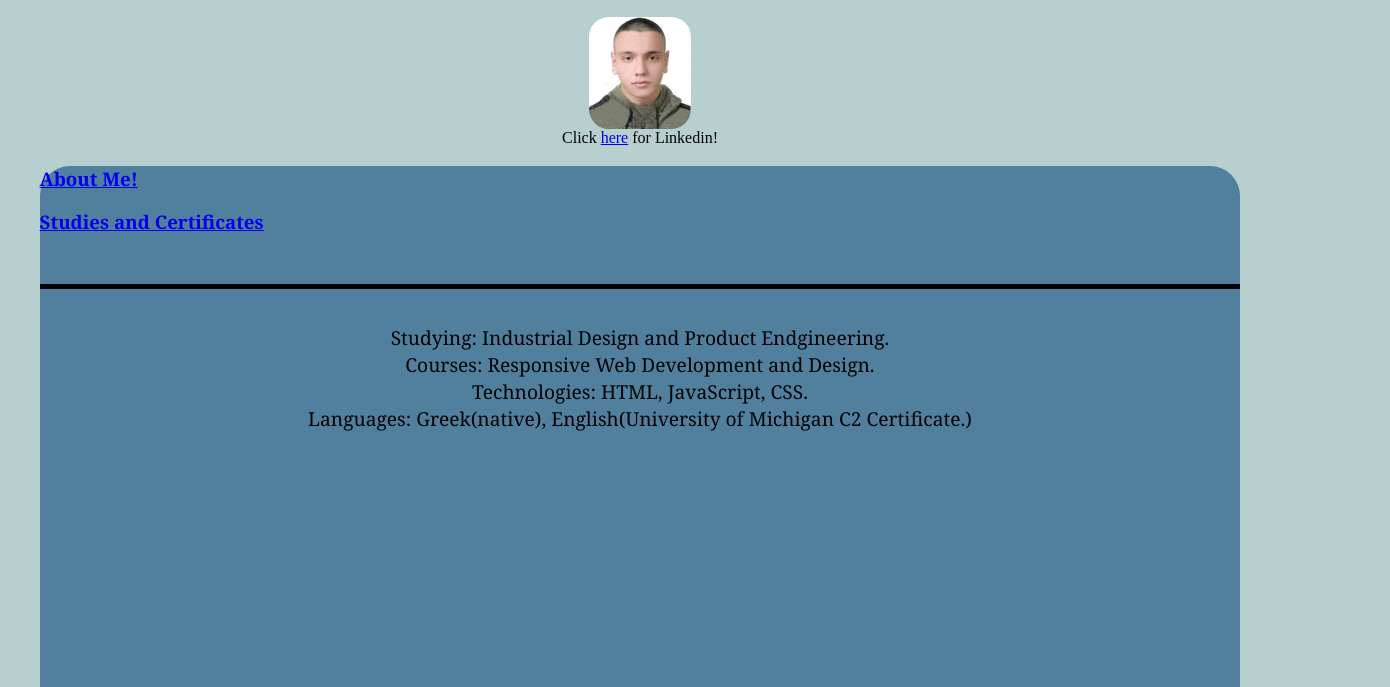
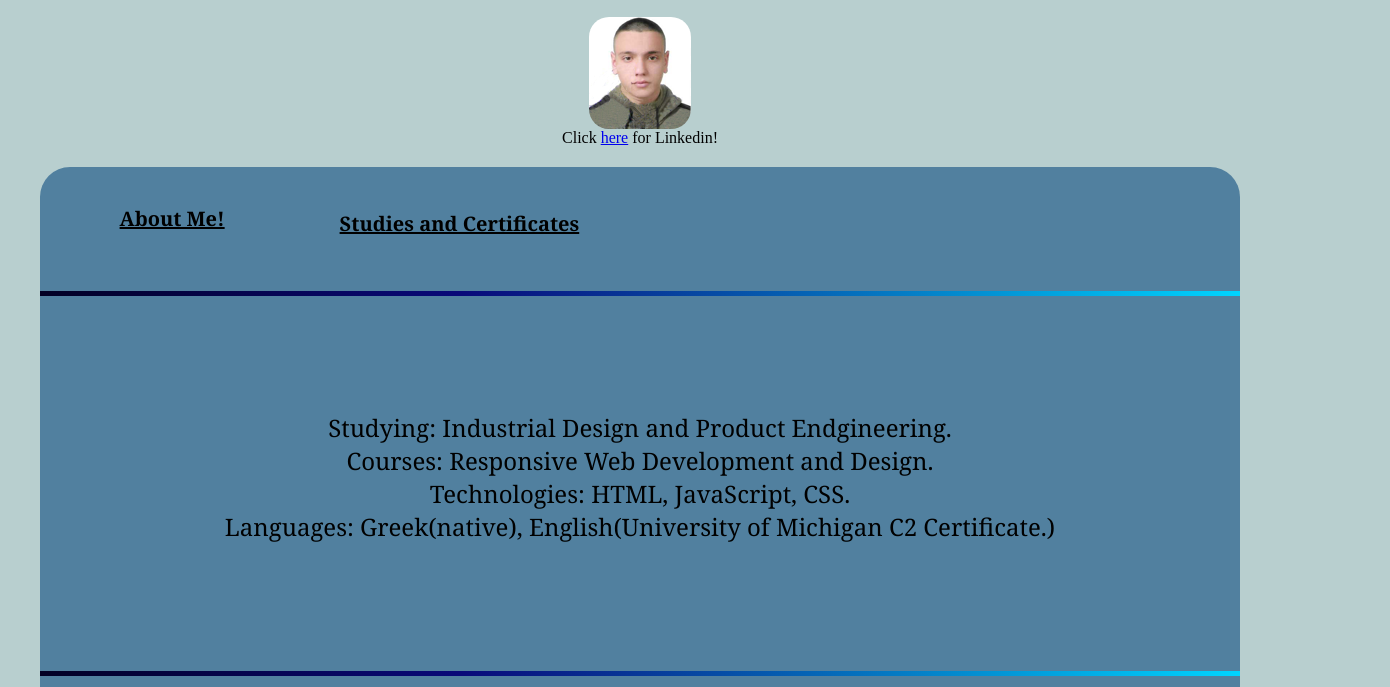
Before and after one commit to giannisPlymmenos/giannisPlymmenos.github.io, a plain HTML site: page studies.html in a window 1280 px wide. Shown: the part 113-800 px from the top of the page, 1390 px wide, since content can reach past the window. Drawn offline with Linux system fonts and the light colour scheme.

Commit message:
Update styles.css

```diff
--- a/styles.css
+++ b/styles.css
@@ -17,11 +17,14 @@ body{
     border-radius: 30px;
 
 
+
+
 }
 h2{
     text-align: left;
     padding-top: 50px;
     padding-left:50px;
+    margin: -T 0;
 
 }
 .firstline{
@@ -30,11 +33,13 @@ h2{
     background-color: black;
     padding: 0px;
     margin: 50px auto;
+    background: linear-gradient(90deg, rgba(2,0,36,1) 0%, rgba(9,9,121,1) 35%, rgba(0,212,255,1) 100%);
 }
 .aboutmep{
     text-align: center;
-    padding: 40px;
-    font-size: larger;
+    top: 120px;
+    font-size: 150%;
+    position: relative;
 }
 .secondline{
     width: 100%;
@@ -82,7 +87,11 @@ h2{
     width: 100%;
     height: 5px;
     background-color: black;
-    padding: 0px;
+    position: relative;
+    margin-top: 400px;
+    background: linear-gradient(90deg, rgba(2,0,36,1) 0%, rgba(9,9,121,1) 35%, rgba(0,212,255,1) 100%);
+
+
 
 
 }
@@ -92,3 +101,44 @@ h2{
     margin: 0 auto;
 
 }
+
+
+
+
+.aboutme{
+    position: relative;
+    left: 40px;
+    top: 19px;
+    color: black;
+    font-size: 20px;
+
+}
+
+.stu{
+
+    position: relative;
+    left: 150px;
+    color: black;
+    font-size: 20px;
+    top: -2px;
+}
+
+
+
+
+a:visited{
+    background-color: black;
+}
+
+
+.secondline2{
+    width: 100%;
+    height: 5px;
+    background-color: black;
+    padding: 0px;
+    margin: 125px auto;
+    position: relative;
+    top: 250px;
+    background: linear-gradient(90deg, rgba(2,0,36,1) 0%, rgba(9,9,121,1) 35%, rgba(0,212,255,1) 100%);
+
+}
```
